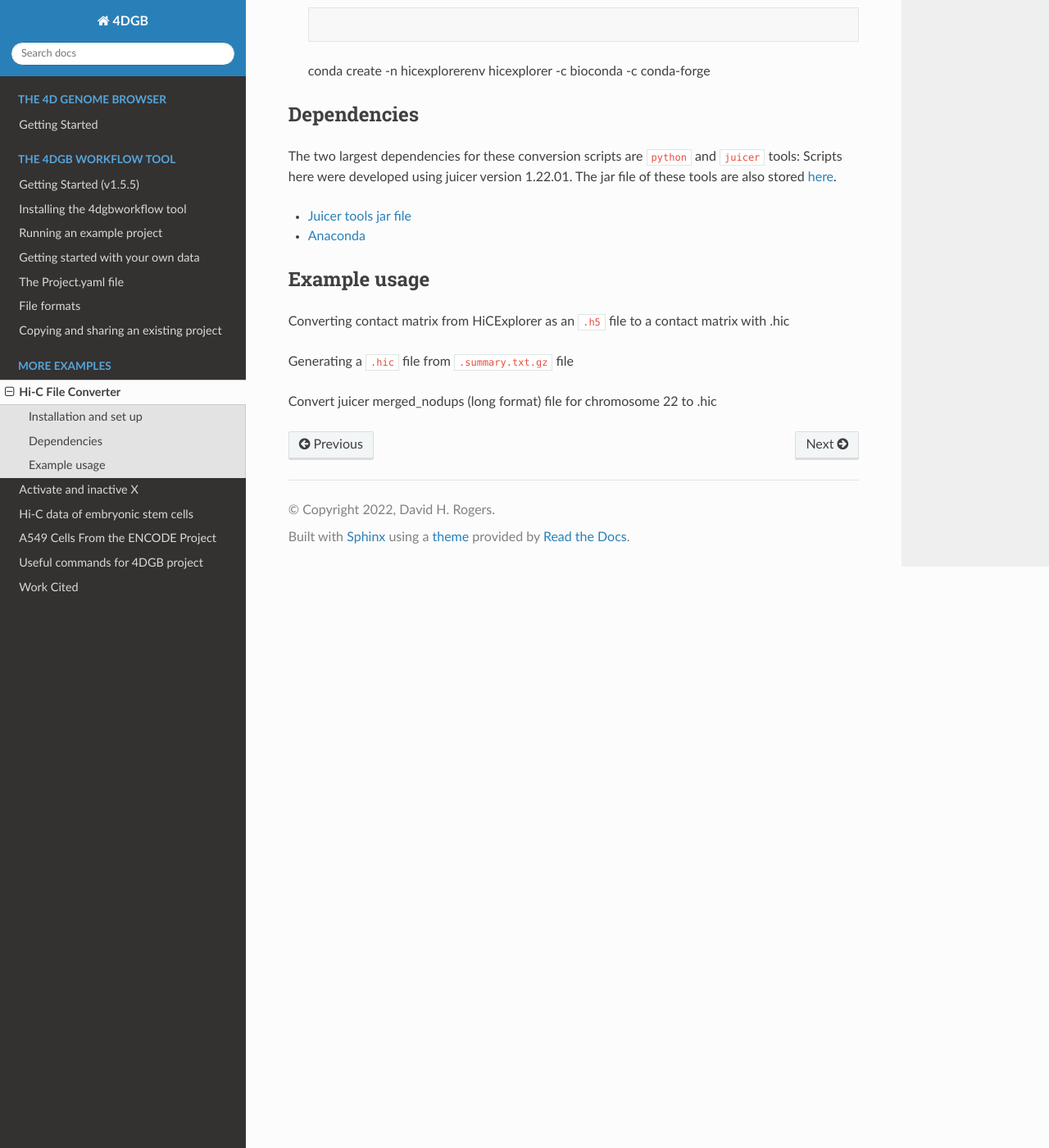
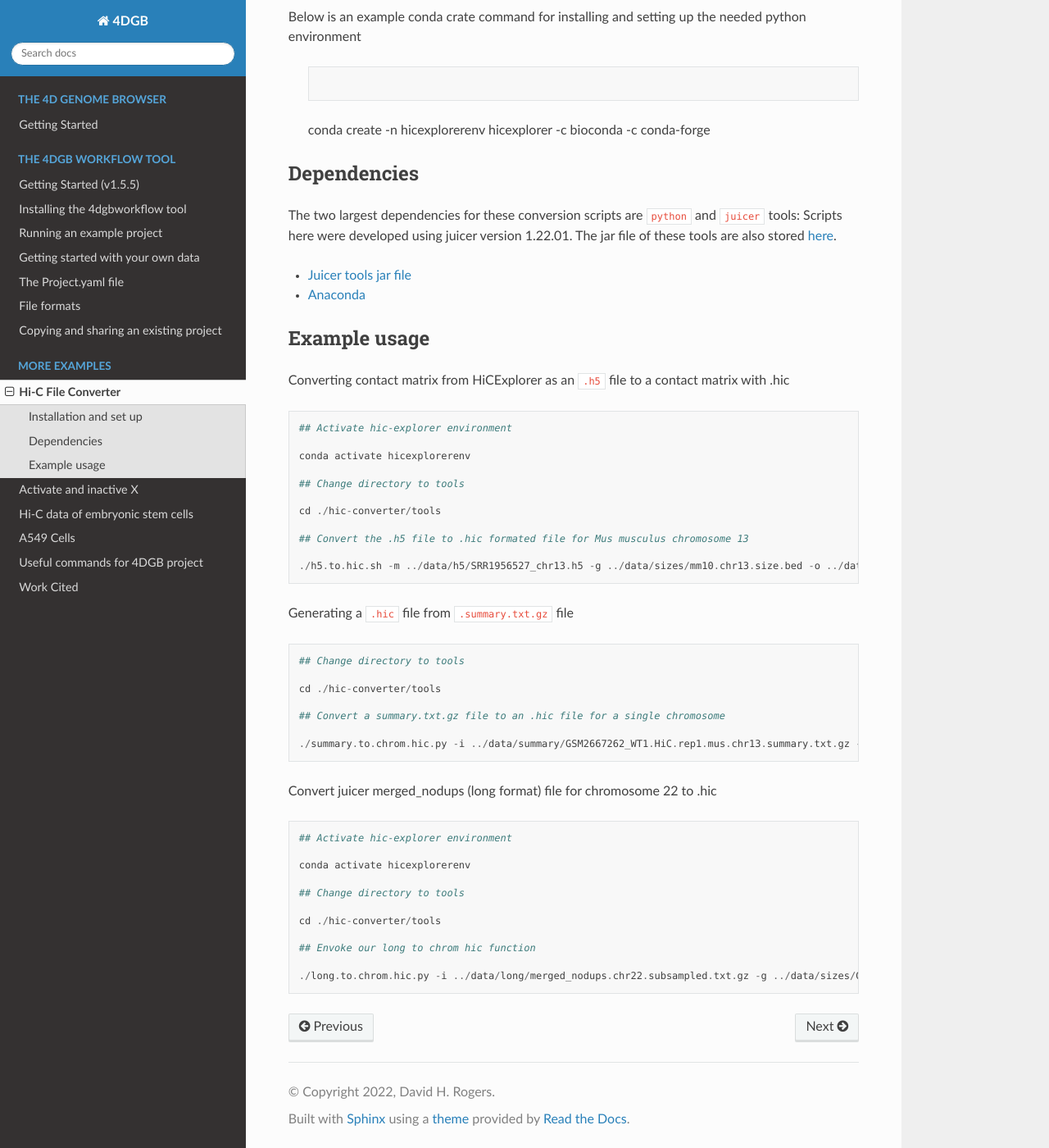
Before and after one commit to 4DGB/4dgb-readthedocs, a Sphinx documentation site: the page built from docs/scripts/hic-converter.rst, in a window 1280 px wide and 1400 px high, scrolled down 948 px. Shown: the whole window at 82% size. Built offline with Sphinx 7.4.7 and the Read the Docs theme 2.0.0, drawn with Linux system fonts in a browser that asks for light colours; some of the changed text lies outside the part shown.

Commit message:
Updated .rst files.

```diff
--- a/docs/scripts/a549.rst
+++ b/docs/scripts/a549.rst
@@ -1,7 +1,7 @@
-A549 Cells From the ENCODE Project
-==================================
+A549 Cells
+==========
 
-The data used as an example here and throughout the 4D-genome browser project was generated for the ENCODE project by the Reddy lab at Duke University.
+The data used as an example here and throughout the 4D-genome browser project was generated for the `ENCODE project <https://www.encodeproject.org>`_ by the Reddy lab at Duke University.
 It includes paired-end, Hi-C sequencing libraries on A549 cells, a cancer lung cell line treated with 100 nM dexamethasone.
 Specifically, the library of the first isogenic replicate, for the initial time point (`ENCLB571GEP <https://www.encodeproject.org/experiments/ENCSR662QKG/>`_)
 with paired files `ENCFF039FYU <https://www.encodeproject.org/files/ENCFF039FYU/>`_ and `ENCFF479RSE <https://www.encodeproject.org/files/ENCFF479RSE/>`_
--- a/docs/scripts/embryo.rst
+++ b/docs/scripts/embryo.rst
@@ -8,12 +8,15 @@
 .. code-block::
 
     ## Set the working directory
+
     cd ./hic-converter/data
 
     ## Activate the python computing environment.
+
     conda activate hicexplorerenv
 
     ## Make directories for analysis.
+
     mkdir -p genome_mm10 fastq bam bwa
 
     ## Gather the mm10 reference, use wget and tar to unpack the data.
--- a/docs/scripts/workcited.rst
+++ b/docs/scripts/workcited.rst
@@ -5,7 +5,7 @@
 
 * `Durand <https://www.sciencedirect.com/science/article/pii/S2405471216302198>`_ *et al.* "Juicer provides a one-click system for analyzing loop-resolution Hi-C experiments." *Cell systems* 3.1 (2016): 95-98.
 
-* `Wang <https://www.sciencedirect.com/science/article/pii/S0092867418305841>` *et al.* "SMCHD1 merges chromosome compartments and assists formation of super-structures on the inactive X." *Cell* 174.2 (2018): 406-421.
+* `Wang <https://www.sciencedirect.com/science/article/pii/S0092867418305841>`_ *et al.* "SMCHD1 merges chromosome compartments and assists formation of super-structures on the inactive X." *Cell* 174.2 (2018): 406-421.
 
 * `Wolff <https://hicexplorer.readthedocs.io/en/latest/index.html>`_ *et al.* "Galaxy HiCExplorer 3: a web server for reproducible Hi-C, capture Hi-C and single-cell Hi-C data analysis, quality control and visualization." *Nucleic acids research* 48.W1 (2020): W177-W184.
 
```
Also changed, not shown: docs/scripts/data.rst (added, +57 -0 lines), docs/scripts/hic-converter.rst (+13 -0 lines).
